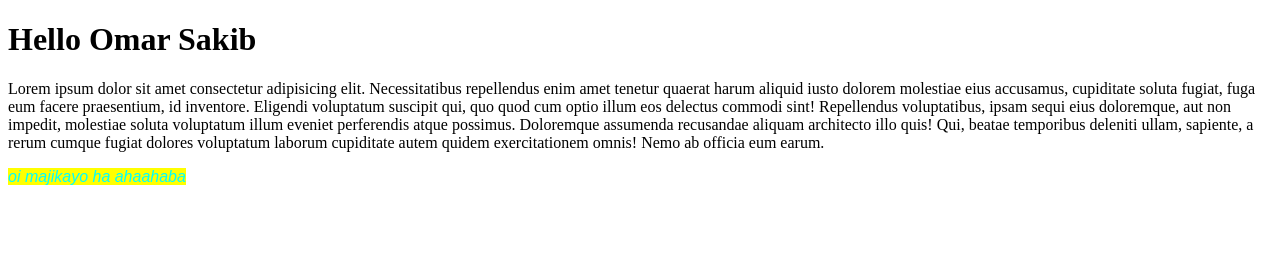
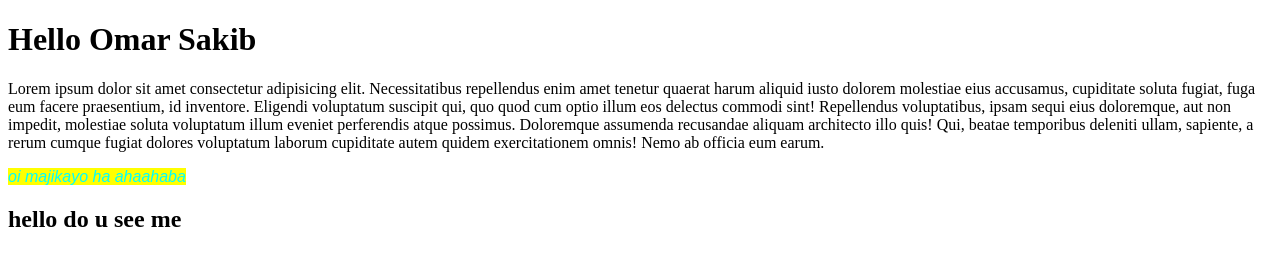
Before and after one commit to omar1523012/first_project_.0001, a plain HTML site: page index.html in a window 1280 px wide. Drawn offline with Linux system fonts and the light colour scheme.

Commit message:
Update index.html

```diff
--- a/index.html
+++ b/index.html
@@ -30,6 +30,7 @@
         "
         >oi majikayo ha ahaahaba</span
       >
+      <h2>hello do u see me</h2>
     </div>
   </body>
 </html>
```
